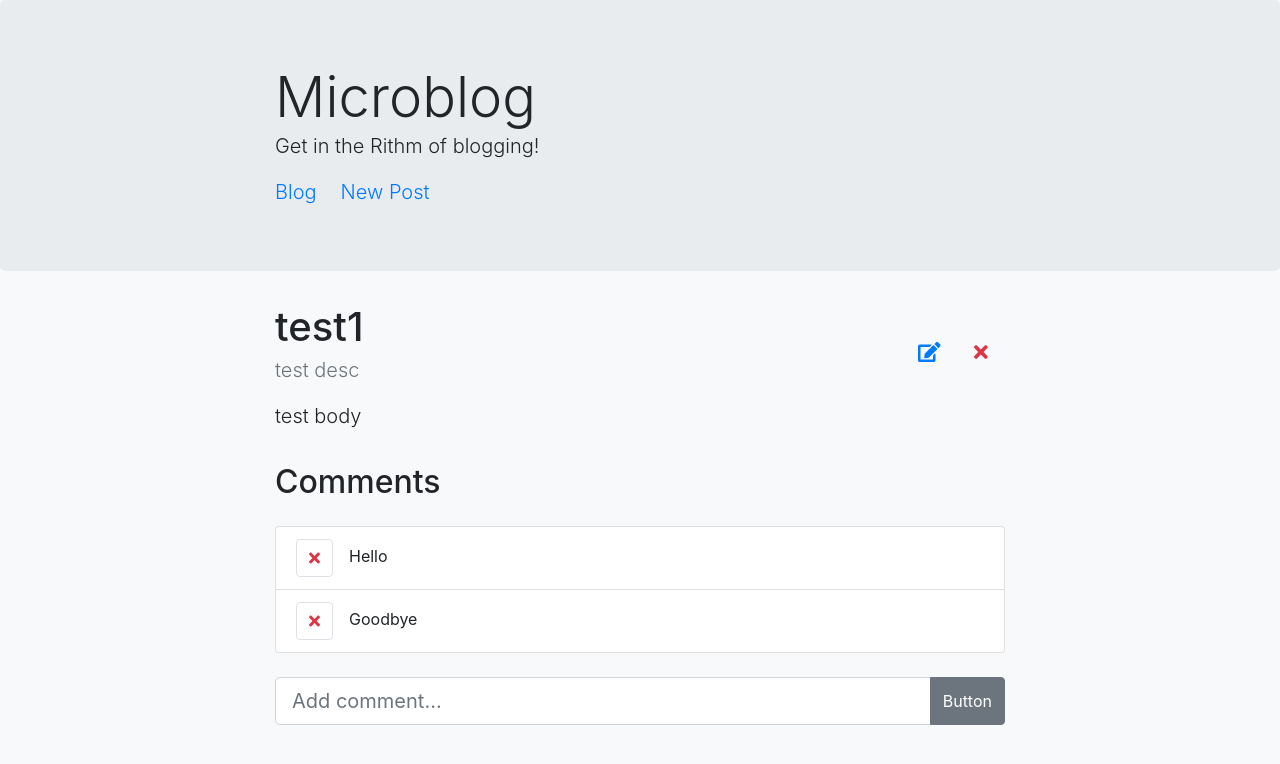
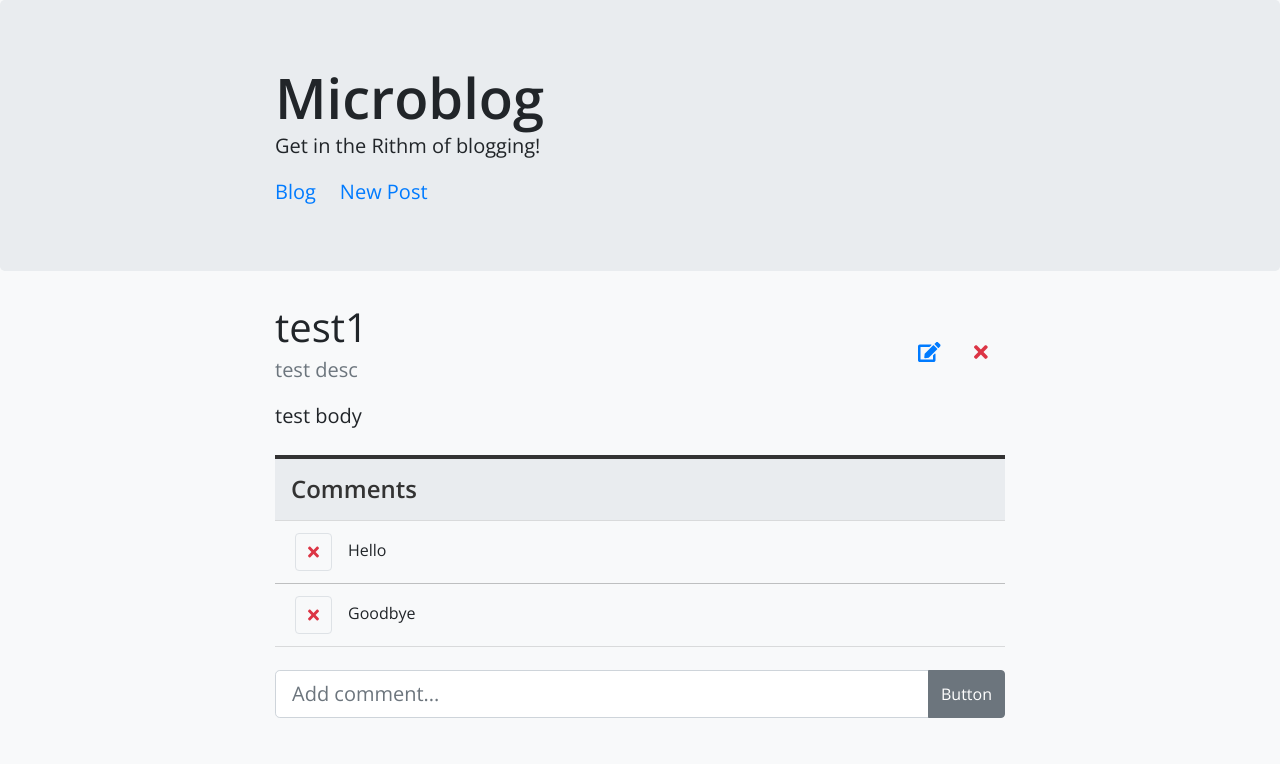
Before and after one commit to chad-schroeder/react-microblog, a React (Create React App) app: page /1 in a window 1280 px wide. Shown: the top 764 px of the page. Built offline with nearby package versions, Linux system fonts and the light colour scheme.

Commit message:
Post style changes

```diff
--- a/public/index.html
+++ b/public/index.html
@@ -23,7 +23,8 @@
       Learn how to configure a non-root public URL by running `npm run build`.
     -->
     <title>Microblog</title>
-    <link rel="stylesheet" href="https://use.fontawesome.com/releases/v5.6.3/css/all.css" integrity="sha384-UHRtZLI+pbxtHCWp1t77Bi1L4ZtiqrqD80Kn4Z8NTSRyMA2Fd33n5dQ8lWUE00s/" crossorigin="anonymous">
+    <link href="https://fonts.googleapis.com/css?family=Open+Sans:400,600" rel="stylesheet">
+
   </head>
   <body>
     <noscript>You need to enable JavaScript to run this app.</noscript>
--- a/src/components/Comment/Comment.js
+++ b/src/components/Comment/Comment.js
@@ -15,7 +15,7 @@ class Comment extends Component {
     console.log('Comment', this.props);
 
     return (
-      <li className="list-group-item">
+      <li className="list-group-item bg-transparent">
         <p className="mb-0 text-capitalize">
           <button
             className="btn btn-link border text-danger mr-3"
--- a/src/components/CommentList/CommentList.js
+++ b/src/components/CommentList/CommentList.js
@@ -44,8 +44,22 @@ class CommentList extends Component {
 
     return (
       <>
-        <h2 className="mb-4 pt-3">Comments</h2>
-        {comments.length ? <ul className="list-group mb-4">{comments}</ul> : ''}
+        <h2
+          className="mt-4 mb-0 py-3 px-3 h4"
+          style={{
+            color: '#333',
+            fontWeight: 600,
+            borderTop: '4px solid #333',
+            backgroundColor: '#e9ecef'
+          }}
+        >
+          Comments
+        </h2>
+        {comments.length ? (
+          <ul className="list-group list-group-flush mb-4">{comments}</ul>
+        ) : (
+          ''
+        )}
         <form onSubmit={this.addComment}>
           <label htmlFor="comment" className="sr-only">
             Comment
--- a/src/components/NavBox/NavBox.js
+++ b/src/components/NavBox/NavBox.js
@@ -1,6 +1,5 @@
 import React, { Component } from 'react';
 import { NavLink } from 'react-router-dom';
-import { FontAwesomeIcon } from '@fortawesome/react-fontawesome';
 
 class NavBox extends Component {
   render() {
@@ -9,7 +8,9 @@ class NavBox extends Component {
         <div className="container">
           <div className="row justify-content-center">
             <div className="col-12 col-md-10 col-lg-8">
-              <h1 className="display-4 mb-0">Microblog</h1>
+              <h1 className="display-4 mb-0" style={{ fontWeight: 600 }}>
+                Microblog
+              </h1>
 
               <p className="lead mb-3">Get in the Rithm of blogging!</p>
               <NavLink
--- a/src/index.css
+++ b/src/index.css
@@ -1,9 +1,7 @@
 body {
   margin: 0;
   padding: 0;
-  font-family: -apple-system, BlinkMacSystemFont, 'Segoe UI', 'Roboto', 'Oxygen',
-    'Ubuntu', 'Cantarell', 'Fira Sans', 'Droid Sans', 'Helvetica Neue',
-    sans-serif;
+  font-family: 'Open Sans', sans-serif;
   -webkit-font-smoothing: antialiased;
   -moz-osx-font-smoothing: grayscale;
   background: #f8f9fa;
```
